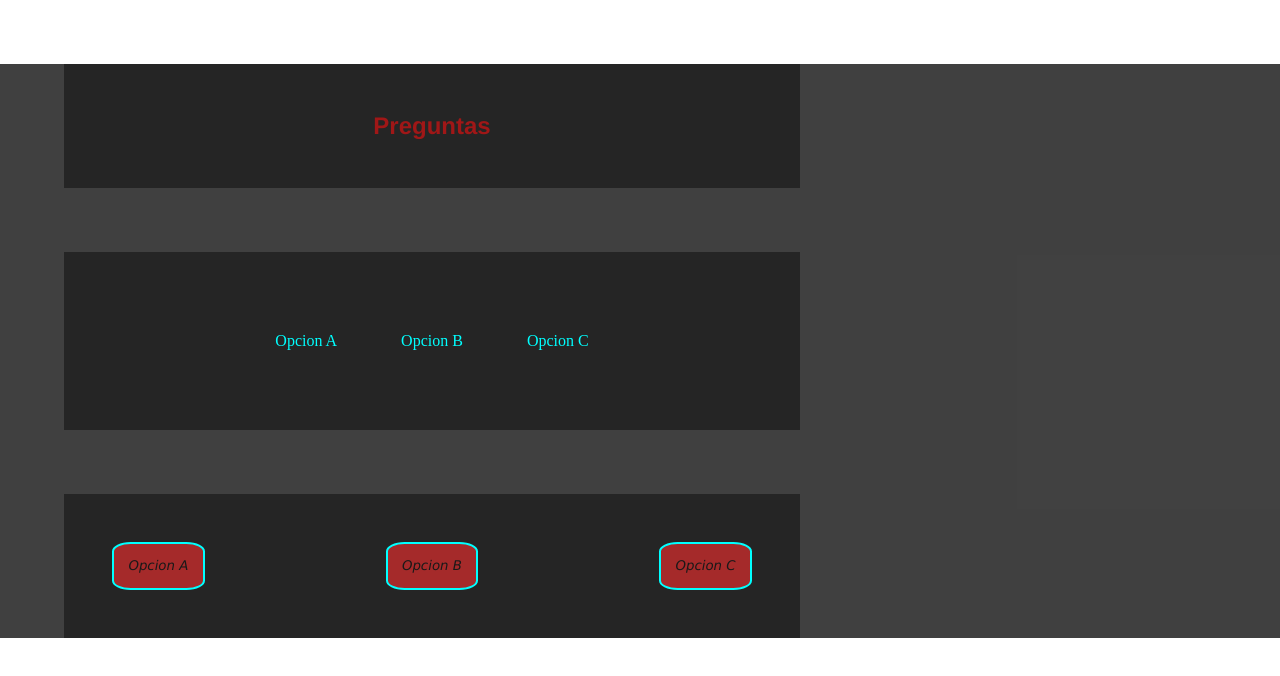
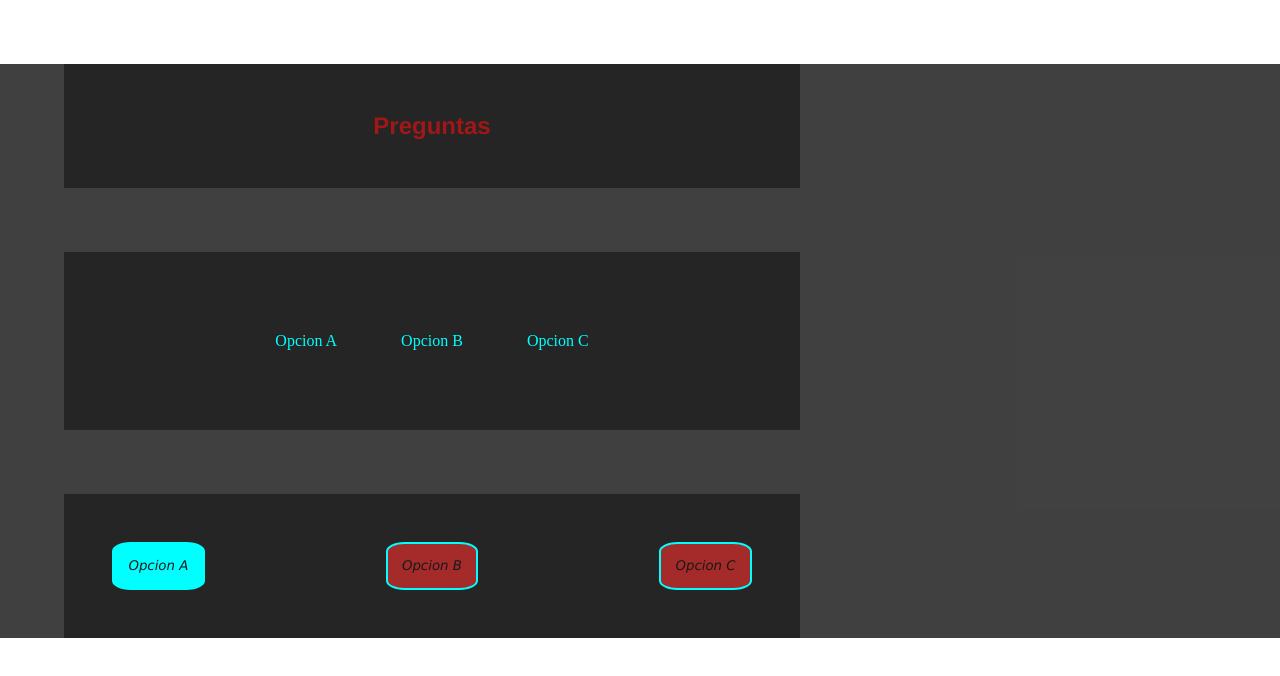
Before and after one commit to GermanDelosSantos/JavaScriptCoder, a website: page index.html in a window 1280 px wide. In both pictures the pointer is over the button "Opcion A". Drawn offline with nearby package versions, Linux system fonts and the light colour scheme; files that its build step writes are made by us from their sources.

Commit message:
Se arreglo una bobada del hover

```diff
--- a/sass/layout/_index.scss
+++ b/sass/layout/_index.scss
@@ -35,7 +35,7 @@ section{
         border: solid, 2px, aqua;
         background-color: brown;
         transition: 0.2s ease-in-out;
-        &hover{
+        &:hover{
             transition: 0.2s ease-in;
             background-color: aqua;
 
```
